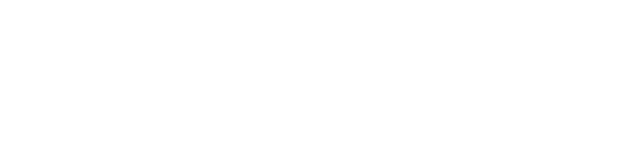
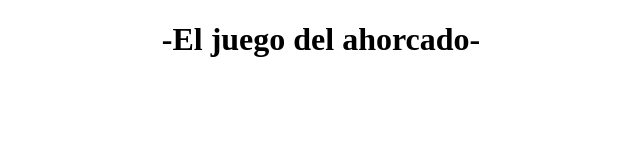
Before and after one commit to Azucena17/Proj-team, a plain HTML site: page jos-bon/index.html in a window 1280 px wide. Shown: the whole page, without its empty margins (319-959 px from the left). Drawn offline with Linux system fonts and the light colour scheme.

Commit message:
se agrego en el cuerpo un h1 con el titulo del juego

```diff
--- a/jos-bon/index.html
+++ b/jos-bon/index.html
@@ -33,3 +33,6 @@
             }
 
         </style>
+         </head>
+         <body>
+             <h1>-El juego del ahorcado-</h1>
```
